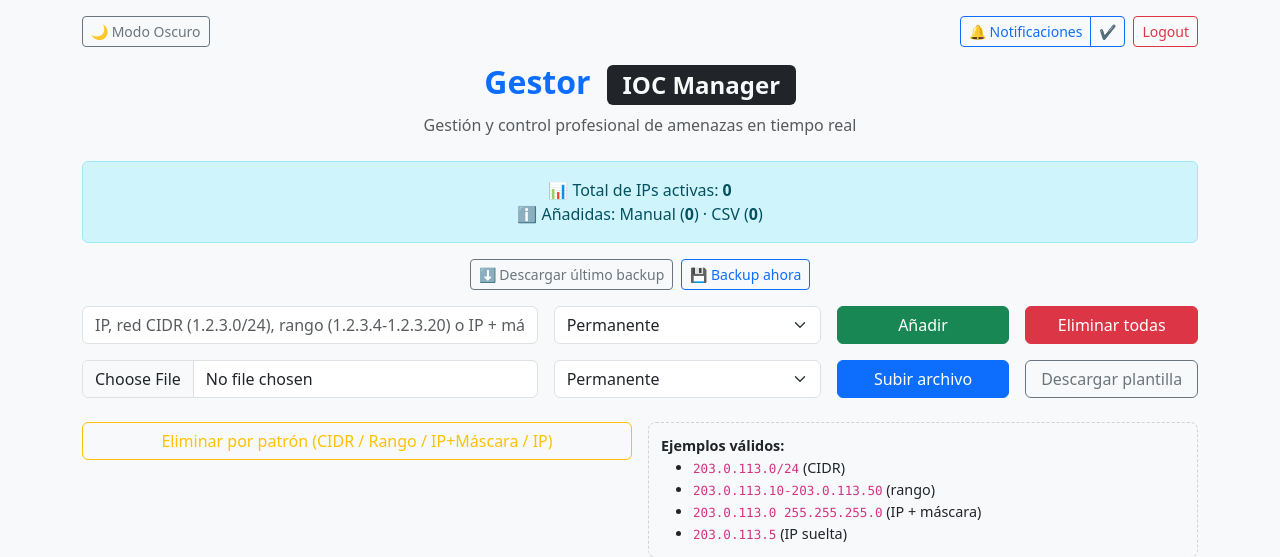
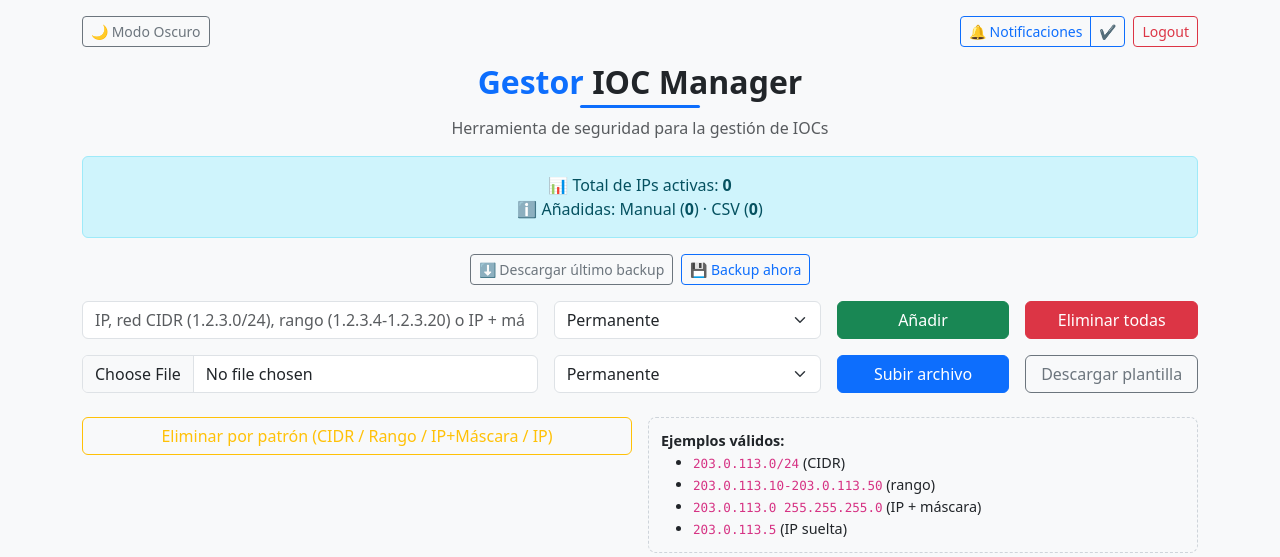
Before and after one commit to darelldeejay/ioc-manager, a Flask app: page / in a window 1280 px wide. Shown: the top 557 px of the page. Run offline with Flask 2, Linux system fonts and the light colour scheme; the visitor is signed in with stand-in values (Sample User, id 1); data that the repository does not hold is empty.

Commit message:
Update index.html

```diff
--- a/templates/index.html
+++ b/templates/index.html
@@ -149,13 +149,16 @@
     </div>
   </div>
 
-  <h2 class="text-center fw-bold">
-  <span class="title-gestor">Gestor</span>
-  <span class="badge bg-dark text-light ms-2">IOC&nbsp;Manager</span>
-</h2>
-<p class="text-center text-muted mb-4">
-  Gestión y control profesional de amenazas en tiempo real
-</p>
+ <div class="text-center mb-3">
+  <h2 class="fw-bold mb-1">
+    <span class="title-gestor">Gestor</span>
+    <span class="title-ioc">IOC&nbsp;Manager</span>
+  </h2>
+  <div class="mx-auto" style="width:120px; height:3px; background:#0d6efd; border-radius:2px;"></div>
+  <p class="text-muted mt-2">
+    Herramienta de seguridad para la gestión de IOCs
+  </p>
+</div>
 
   <div class="alert alert-info text-center">
     📊 Total de IPs activas: <strong id="totalCount">{{ total_ips }}</strong><br>
```
